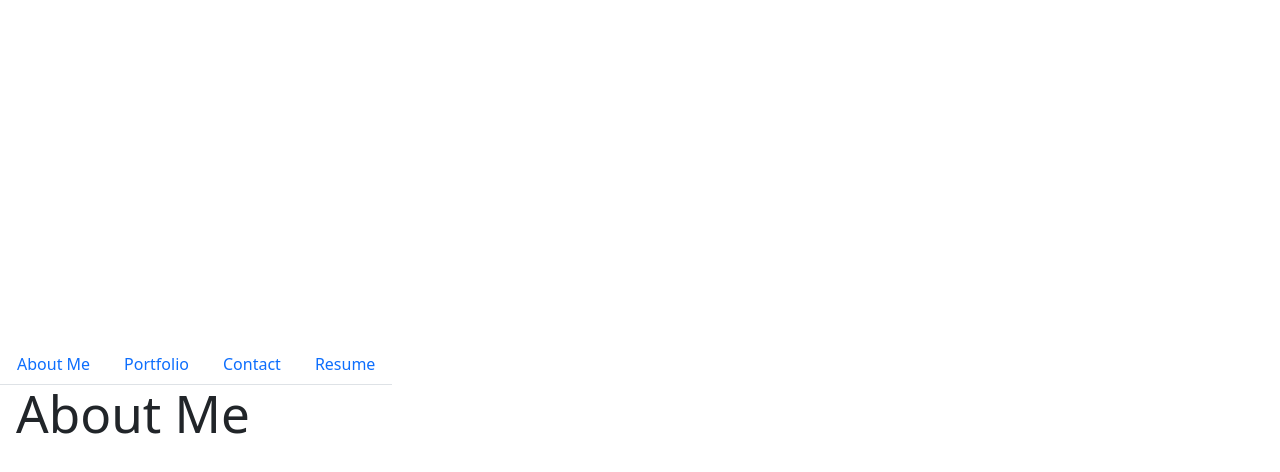
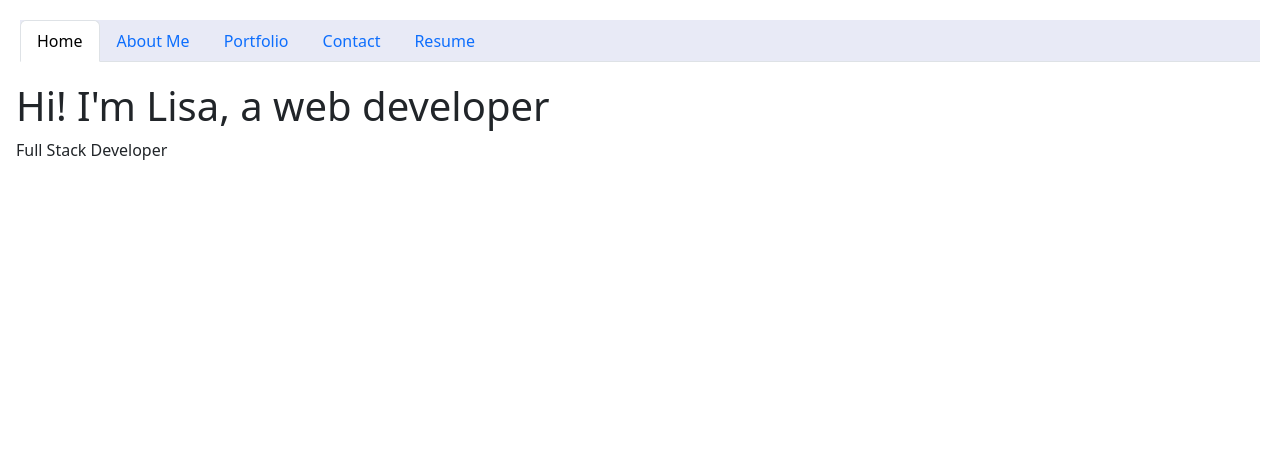
Before and after one commit to ayoleese/My-React-Portfolio, a React (Vite) app: page / in a window 1280 px wide. Shown: the top 472 px of the page. Built offline with nearby package versions, Linux system fonts and the light colour scheme.

Commit message:
added Home page

```diff
--- a/src/components/NavBar.jsx
+++ b/src/components/NavBar.jsx
@@ -1,12 +1,25 @@
 import { Link, useLocation } from 'react-router-dom';
+
+const styles = {
+    card: {
+      margin: 20,
+      background: '#e8eaf6',
+    }
+  };
 
 function NavBar () {
     const currentPage = useLocation().pathname;
 
     return (
+        <div style={styles.card}>
         <ul className='nav nav-tabs'>
             <li className='nav-item'>
-                <Link to='/' className={currentPage === '/AboutMe' ? 'nav-link active' : 'nav-link'}>
+                <Link to='/' className={currentPage === '/' ? 'nav-link active' : 'nav-link'}>
+                    Home
+                </Link>
+            </li>
+            <li className='nav-item'>
+                <Link to='/AboutMe' className={currentPage === '/AboutMe' ? 'nav-link active' : 'nav-link'}>
                     About Me
                 </Link>
             </li>
@@ -26,6 +39,7 @@ function NavBar () {
                 </Link>
             </li>
         </ul>
+        </div>
     );
 }
 
--- a/src/pages/AboutMe.jsx
+++ b/src/pages/AboutMe.jsx
@@ -1,5 +1,3 @@
-import { Link } from 'react-router-dom';
-
 export default function AboutMe() {
     return (
         <div>
--- /dev/null
+++ b/src/pages/Home.jsx
@@ -0,0 +1,10 @@
+import { Link } from 'react-router-dom';
+
+export default function Home() {
+    return (
+        <div>
+            <h1>Hi! I'm Lisa, a web developer</h1>
+            <p>Full Stack Developer</p>
+        </div>
+    );
+}
```
Also changed, not shown: src/main.jsx (+6 -1 lines).
